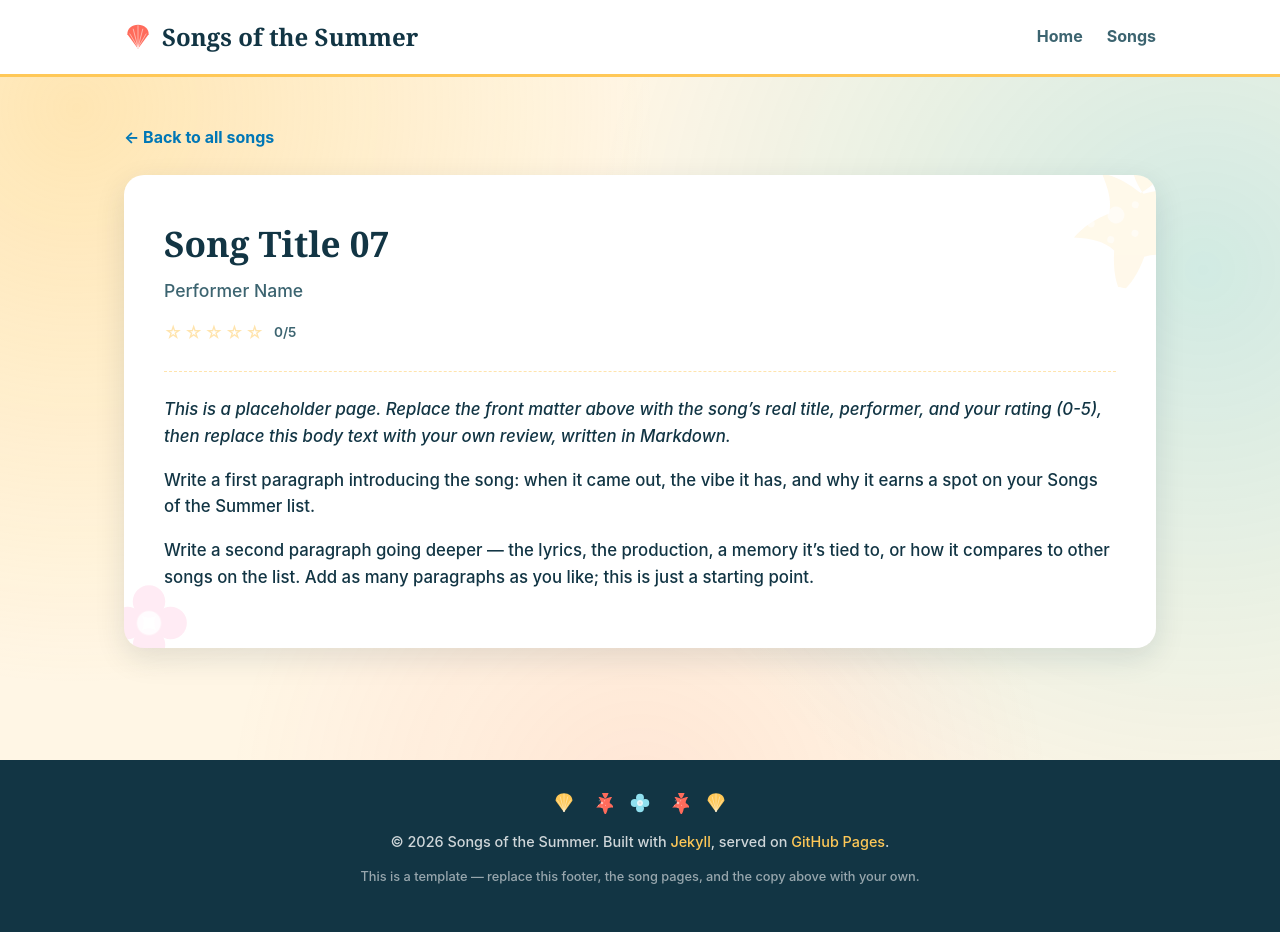
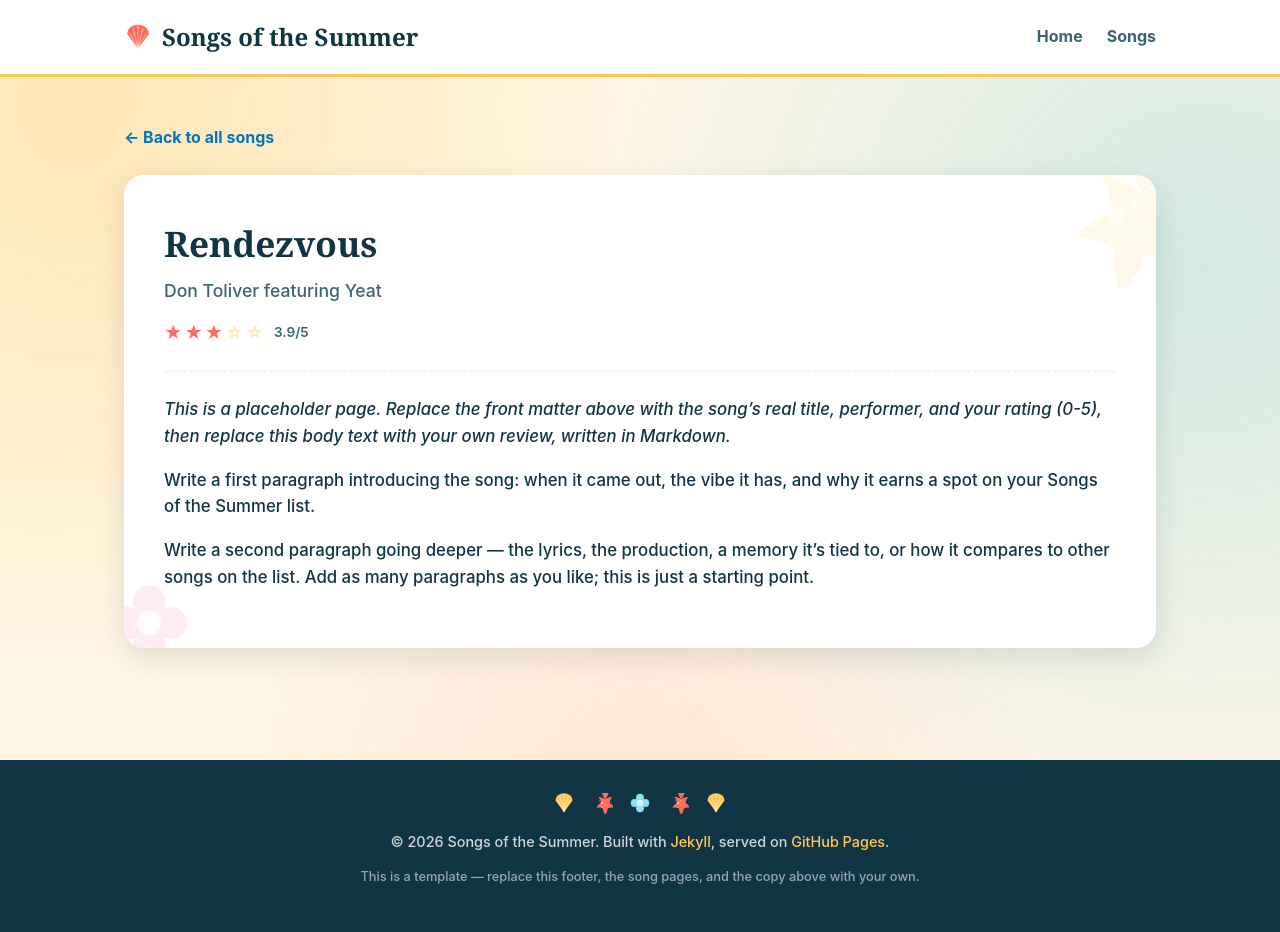
Before and after one commit to Jacobw23-Coder/songsofthesummer26, a Jekyll site: the page built from _songs/song-07.md, in a window 1280 px wide. Built offline with Jekyll 4.4.1, drawn with Linux system fonts in a browser that asks for light colours.

Commit message:
Update song details for song number 7

```diff
--- a/_songs/song-07.md
+++ b/_songs/song-07.md
@@ -1,8 +1,8 @@
 ---
 song_number: 7
-title: "Song Title 07"
-performer: "Performer Name"
-rating: 0
+title: "Rendezvous"
+performer: "Don Toliver featuring Yeat"
+rating: 3.9
 ---
 
 _This is a placeholder page. Replace the front matter above with the song's real
```
